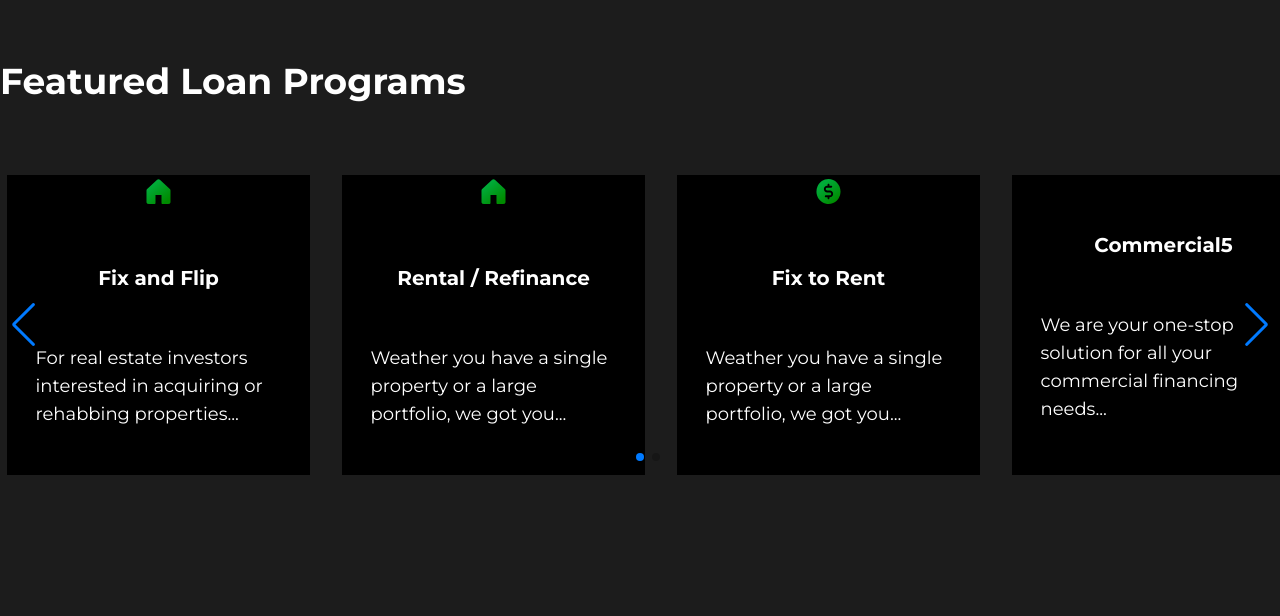
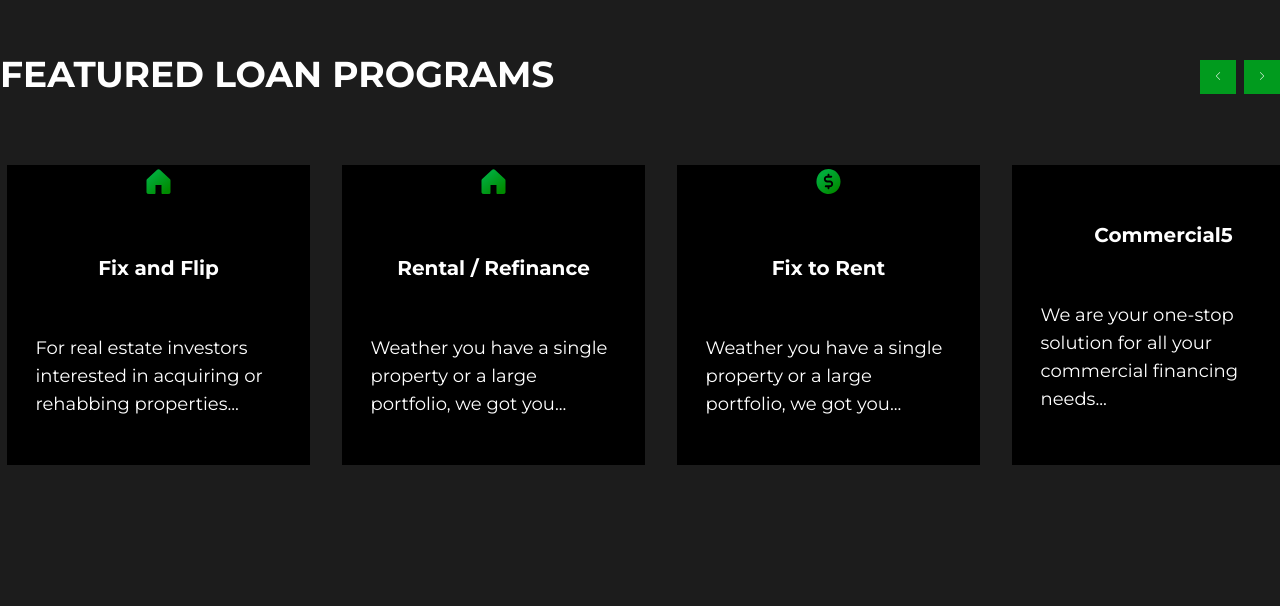
Before and after one commit to TatyanaStrelchenko/onyx, a React (Create React App) app: page / in a window 1280 px wide. Shown: the part 2523-3139 px from the top of the page. Built offline with nearby package versions, Linux system fonts and the light colour scheme.

Commit message:
fix carousel

```diff
--- a/package.json
+++ b/package.json
@@ -7,6 +7,7 @@
     "@testing-library/react": "^13.3.0",
     "@testing-library/user-event": "^13.5.0",
     "eslint-config-airbnb": "^19.0.4",
+    "google-map-react": "^2.1.10",
     "react": "^18.2.0",
     "react-dom": "^18.2.0",
     "react-scripts": "5.0.1",
--- a/src/components/Featured/Featured.scss
+++ b/src/components/Featured/Featured.scss
@@ -1,13 +1,18 @@
 .featured {
   background-color: var(--dark-grey);
-  padding: 243px 0 141px;
+  padding: 138px 0 141px;
+  position: relative;
 
   h2 {
-    padding-bottom: 72px;
+    position: absolute;
+    top: 236px;
+    text-transform: uppercase;
   }
   .swiper {
     height: 300px;
     color: var(--default-font-color);
+    padding: 105px 0;
+
 
     &-slide {
       background: black;
@@ -34,4 +39,23 @@
     max-height: 25px;
     padding-bottom: 42px;
   }
+
+  .swiper-button-next, .swiper-button-prev {
+    top: 20px;
+    height: 36px;
+    width: 36px;
+    background-color: var(--green);
+    &::after {
+      font-size: 8px;
+      color: var(--white);
+    }
+  }
+  .swiper-button-next {
+    right: 0;
+  }
+  .swiper-button-prev {
+    right: 36px;
+    left: auto;
+    margin-right: 8px;
+  }
 }
```
Also changed, not shown: 1 other file (tests, documents, lock files or other folders).
